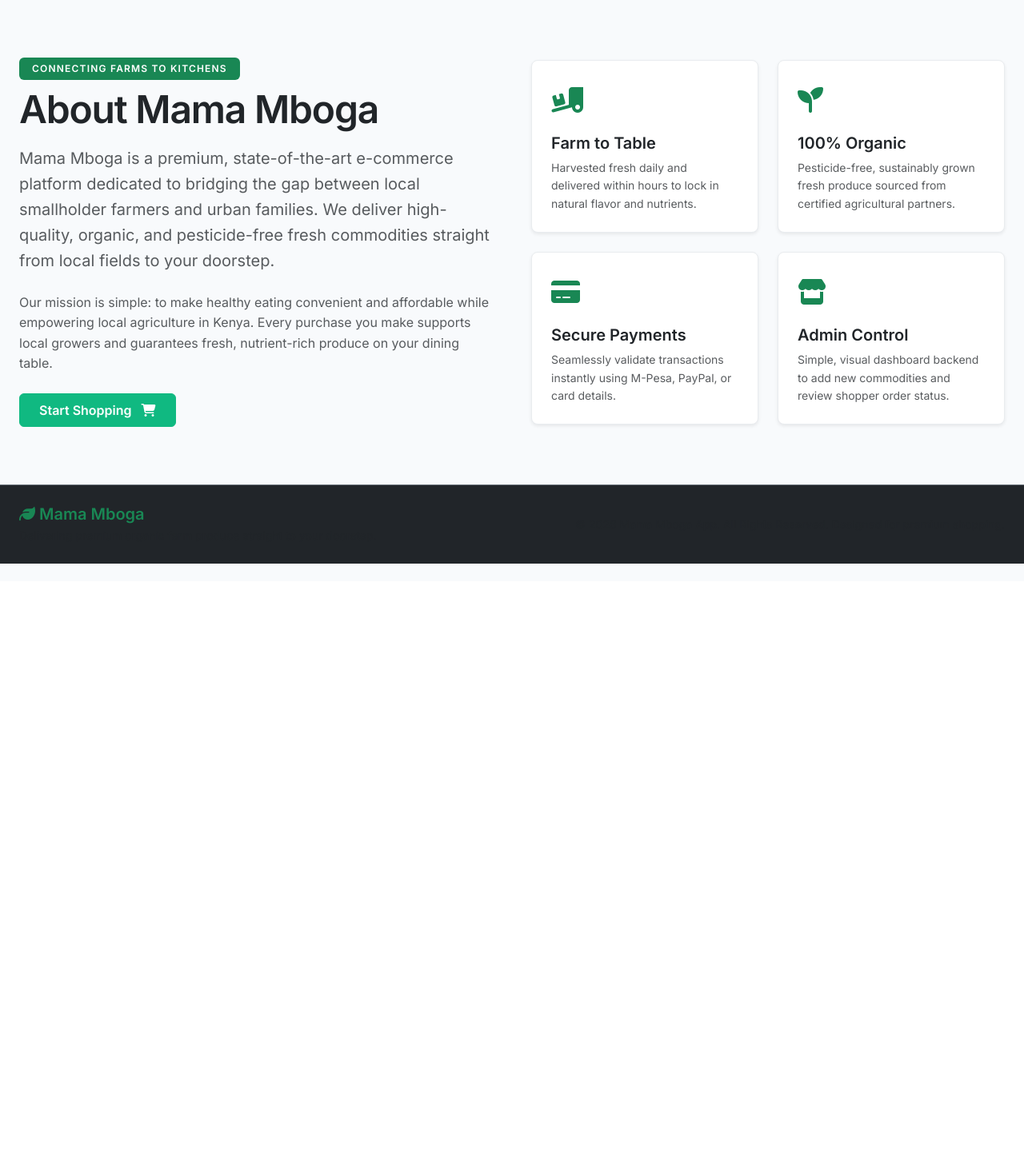
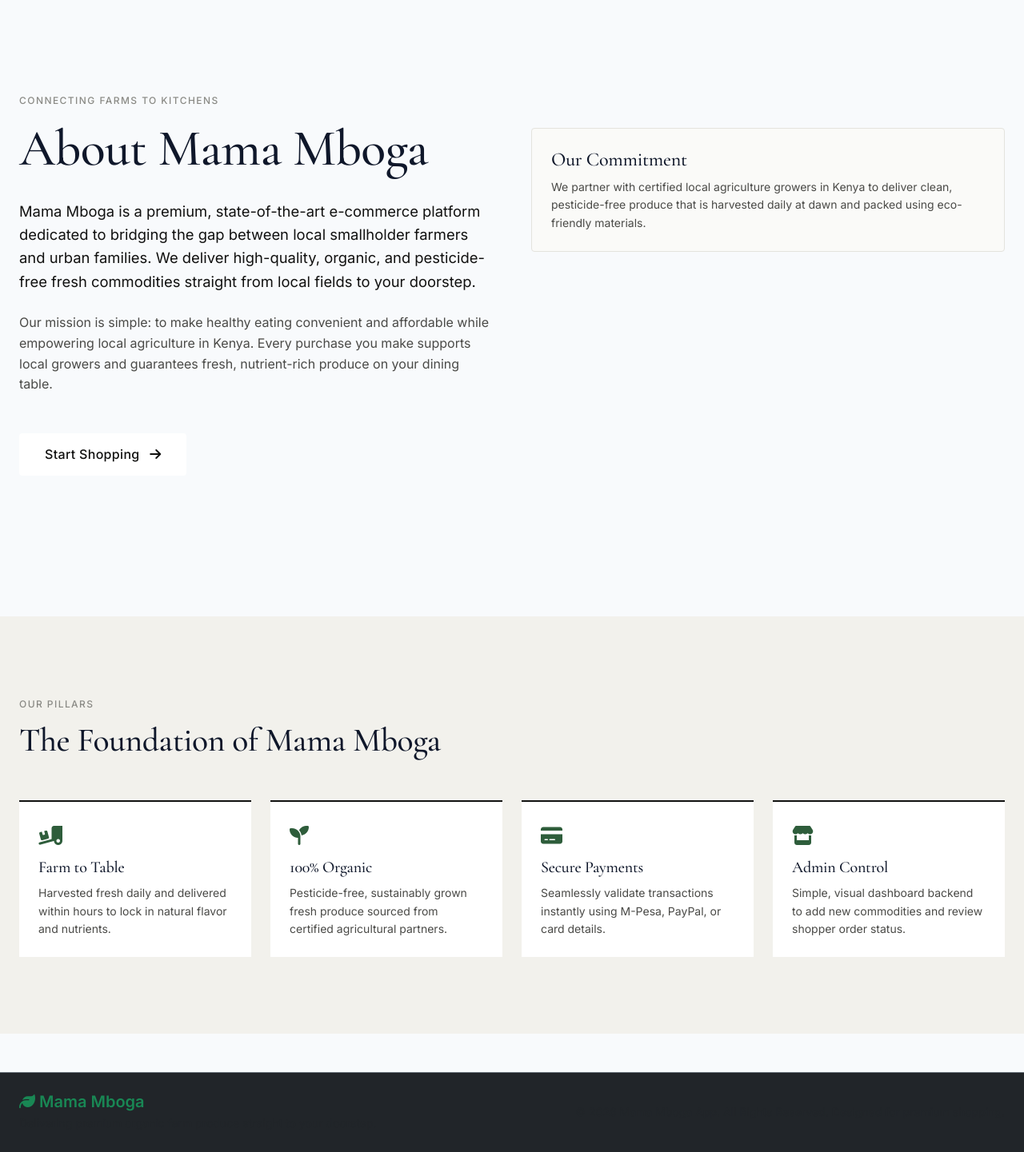
Before and after one commit to mnyando/GroceryShop, a Flask app: page /about in a window 1280 px wide. Shown: the part 73-1514 px from the top of the page at 80% size. Before the commit the page ends 778 px from the top, so only its background shows below. Run offline with Flask 2, Linux system fonts and the light colour scheme; some libraries are stand-ins or nearby versions.

Commit message:
feat(ui): editorial layout for about page (story, mission, pillars)

```diff
--- a/app/static/css/components.css
+++ b/app/static/css/components.css
@@ -361,3 +361,23 @@
 .cart-modal__checkout:active {
   transform: translateY(1px);
 }
+
+/* ============================================================
+   About Us Page Pillars Component
+   ============================================================ */
+.pillars {
+  display: grid;
+  grid-template-columns: repeat(auto-fit, minmax(220px, 1fr));
+  gap: var(--space-md);
+}
+.pillar {
+  padding: var(--space-md);
+  border-top: 2px solid var(--color-ink);
+  background: var(--color-bg);
+}
+.pillar h3 {
+  margin-top: var(--space-xs);
+  margin-bottom: var(--space-xs);
+  font-family: var(--font-display);
+  font-size: 1.25rem;
+}
--- a/app/templates/about.html
+++ b/app/templates/about.html
@@ -4,55 +4,61 @@
 
 {% block content %}
 <!-- About Section -->
-<section class="container mt-5 py-4" id="about-section">
-    <div class="row align-items-center g-5">
-        <!-- Text description -->
-        <div class="col-lg-6">
-            <span class="badge bg-success mb-2 py-2 px-3 fw-bold text-uppercase letter-spacing fs-8">Connecting Farms to Kitchens</span>
-            <h2 class="display-5 fw-bold heading-font text-dark mb-3">About Mama Mboga</h2>
-            <p class="text-muted fs-5 mb-4 leading-relaxed">
+<section class="section" id="about-section">
+    <div class="container">
+        <div class="about-grid" style="display: grid; grid-template-columns: repeat(auto-fit, minmax(320px, 1fr)); gap: var(--space-lg); align-items: start; margin-bottom: var(--space-xl);">
+            <div>
+                <span class="eyebrow">Connecting Farms to Kitchens</span>
+                <h1 style="margin-top: var(--space-xs); margin-bottom: var(--space-md);">About Mama Mboga</h1>
+                <p style="font-size: 1.15rem; line-height: var(--leading-normal); color: var(--color-ink); margin-bottom: var(--space-md);">
                     Mama Mboga is a premium, state-of-the-art e-commerce platform dedicated to bridging the gap between local smallholder farmers and urban families. We deliver high-quality, organic, and pesticide-free fresh commodities straight from local fields to your doorstep.
                 </p>
-            <p class="text-muted mb-4">
+                <p style="margin-bottom: var(--space-lg);">
                     Our mission is simple: to make healthy eating convenient and affordable while empowering local agriculture in Kenya. Every purchase you make supports local growers and guarantees fresh, nutrient-rich produce on your dining table.
                 </p>
-            <a href="{{ url_for('main.shop') }}" class="btn btn-success px-4 py-2 fw-semibold">Start Shopping <i class="fa-solid fa-cart-shopping ms-2"></i></a>
+                <a href="{{ url_for('main.shop') }}" class="hero__cta">Start Shopping <i class="fa-solid fa-arrow-right ms-2"></i></a>
             </div>
-        <!-- Pillars Info grid -->
-        <div class="col-lg-6">
-            <div class="row g-4">
-                <!-- Pillar 1 -->
-                <div class="col-sm-6">
-                    <div class="card h-100 shadow-sm border border-light-subtle p-4 rounded-3">
-                        <div class="fs-2 text-success mb-3"><i class="fa-solid fa-truck-ramp-box"></i></div>
-                        <h5 class="fw-bold text-dark mb-2">Farm to Table</h5>
-                        <p class="text-muted small mb-0">Harvested fresh daily and delivered within hours to lock in natural flavor and nutrients.</p>
+
+            <div style="background-color: var(--color-surface); padding: var(--space-md); border: 1px solid var(--color-line); border-radius: var(--radius-sm); margin-top: var(--space-lg);">
+                <h3 style="font-family: var(--font-display); font-size: 1.5rem; margin-bottom: var(--space-xs);">Our Commitment</h3>
+                <p style="font-size: 14px; margin-bottom: 0; color: var(--color-ink-secondary);">We partner with certified local agriculture growers in Kenya to deliver clean, pesticide-free produce that is harvested daily at dawn and packed using eco-friendly materials.</p>
             </div>
         </div>
+    </div>
+</section>
+
+<!-- Pillars Section -->
+<section class="section section--alt" id="pillars-section">
+    <div class="container">
+        <div style="margin-bottom: var(--space-lg);">
+            <span class="eyebrow">Our Pillars</span>
+            <h2 style="margin-top: var(--space-xs);">The Foundation of Mama Mboga</h2>
+        </div>
+
+        <div class="pillars">
+            <!-- Pillar 1 -->
+            <div class="pillar">
+                <div style="font-size: 1.5rem; color: var(--color-accent);"><i class="fa-solid fa-truck-ramp-box"></i></div>
+                <h3>Farm to Table</h3>
+                <p style="font-size: 14px; margin-bottom: 0; color: var(--color-ink-secondary);">Harvested fresh daily and delivered within hours to lock in natural flavor and nutrients.</p>
+            </div>
             <!-- Pillar 2 -->
-                <div class="col-sm-6">
-                    <div class="card h-100 shadow-sm border border-light-subtle p-4 rounded-3">
-                        <div class="fs-2 text-success mb-3"><i class="fa-solid fa-seedling"></i></div>
-                        <h5 class="fw-bold text-dark mb-2">100% Organic</h5>
-                        <p class="text-muted small mb-0">Pesticide-free, sustainably grown fresh produce sourced from certified agricultural partners.</p>
-                    </div>
+            <div class="pillar">
+                <div style="font-size: 1.5rem; color: var(--color-accent);"><i class="fa-solid fa-seedling"></i></div>
+                <h3>100% Organic</h3>
+                <p style="font-size: 14px; margin-bottom: 0; color: var(--color-ink-secondary);">Pesticide-free, sustainably grown fresh produce sourced from certified agricultural partners.</p>
             </div>
             <!-- Pillar 3 -->
-                <div class="col-sm-6">
-                    <div class="card h-100 shadow-sm border border-light-subtle p-4 rounded-3">
-                        <div class="fs-2 text-success mb-3"><i class="fa-solid fa-credit-card"></i></div>
-                        <h5 class="fw-bold text-dark mb-2">Secure Payments</h5>
-                        <p class="text-muted small mb-0">Seamlessly validate transactions instantly using M-Pesa, PayPal, or card details.</p>
-                    </div>
+            <div class="pillar">
+                <div style="font-size: 1.5rem; color: var(--color-accent);"><i class="fa-solid fa-credit-card"></i></div>
+                <h3>Secure Payments</h3>
+                <p style="font-size: 14px; margin-bottom: 0; color: var(--color-ink-secondary);">Seamlessly validate transactions instantly using M-Pesa, PayPal, or card details.</p>
             </div>
             <!-- Pillar 4 -->
-                <div class="col-sm-6">
-                    <div class="card h-100 shadow-sm border border-light-subtle p-4 rounded-3">
-                        <div class="fs-2 text-success mb-3"><i class="fa-solid fa-store"></i></div>
-                        <h5 class="fw-bold text-dark mb-2">Admin Control</h5>
-                        <p class="text-muted small mb-0">Simple, visual dashboard backend to add new commodities and review shopper order status.</p>
-                    </div>
-                </div>
+            <div class="pillar">
+                <div style="font-size: 1.5rem; color: var(--color-accent);"><i class="fa-solid fa-store"></i></div>
+                <h3>Admin Control</h3>
+                <p style="font-size: 14px; margin-bottom: 0; color: var(--color-ink-secondary);">Simple, visual dashboard backend to add new commodities and review shopper order status.</p>
             </div>
         </div>
     </div>
```
Lines whose indentation alone changed are shown as unchanged.
